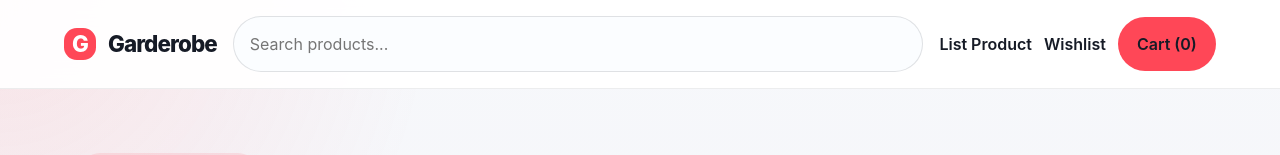
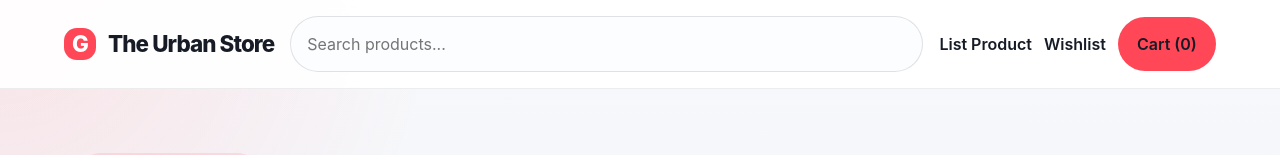
Before and after one commit to Raj-1907/The-UrbanStore, a React (Vite) app: page / in a window 1280 px wide. Shown: the top 155 px of the page. Built offline with nearby package versions, Linux system fonts and the light colour scheme; no server answers.

Commit message:
Update Navbar.jsx

```diff
--- a/src/Components/Navbar.jsx
+++ b/src/Components/Navbar.jsx
@@ -20,7 +20,7 @@ const Navbar = () => {
   return (
     <nav className="site-nav">
       <Link to="/" className="brand-logo">
-        Garderobe
+        The Urban Store
       </Link>
 
       <form onSubmit={handleSearch} className="search-form">
```
